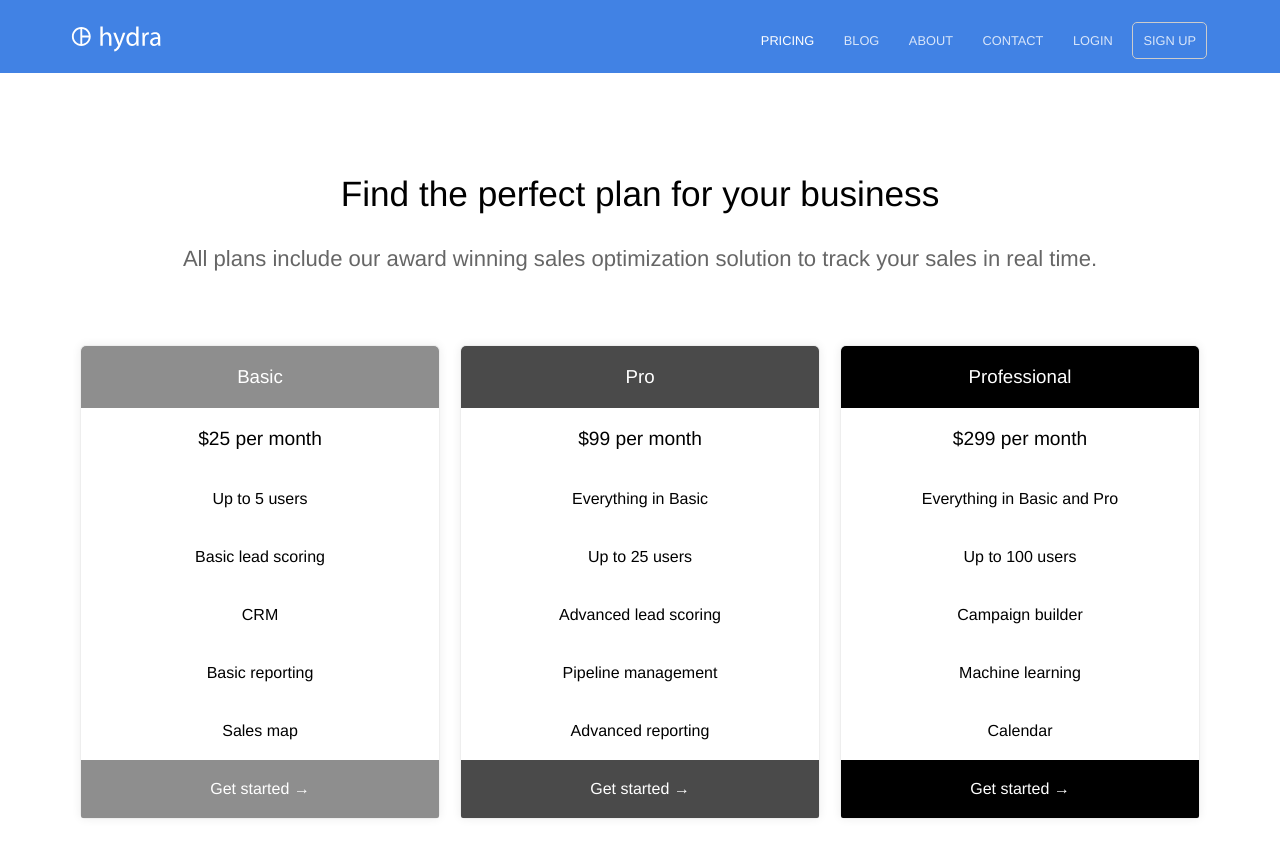
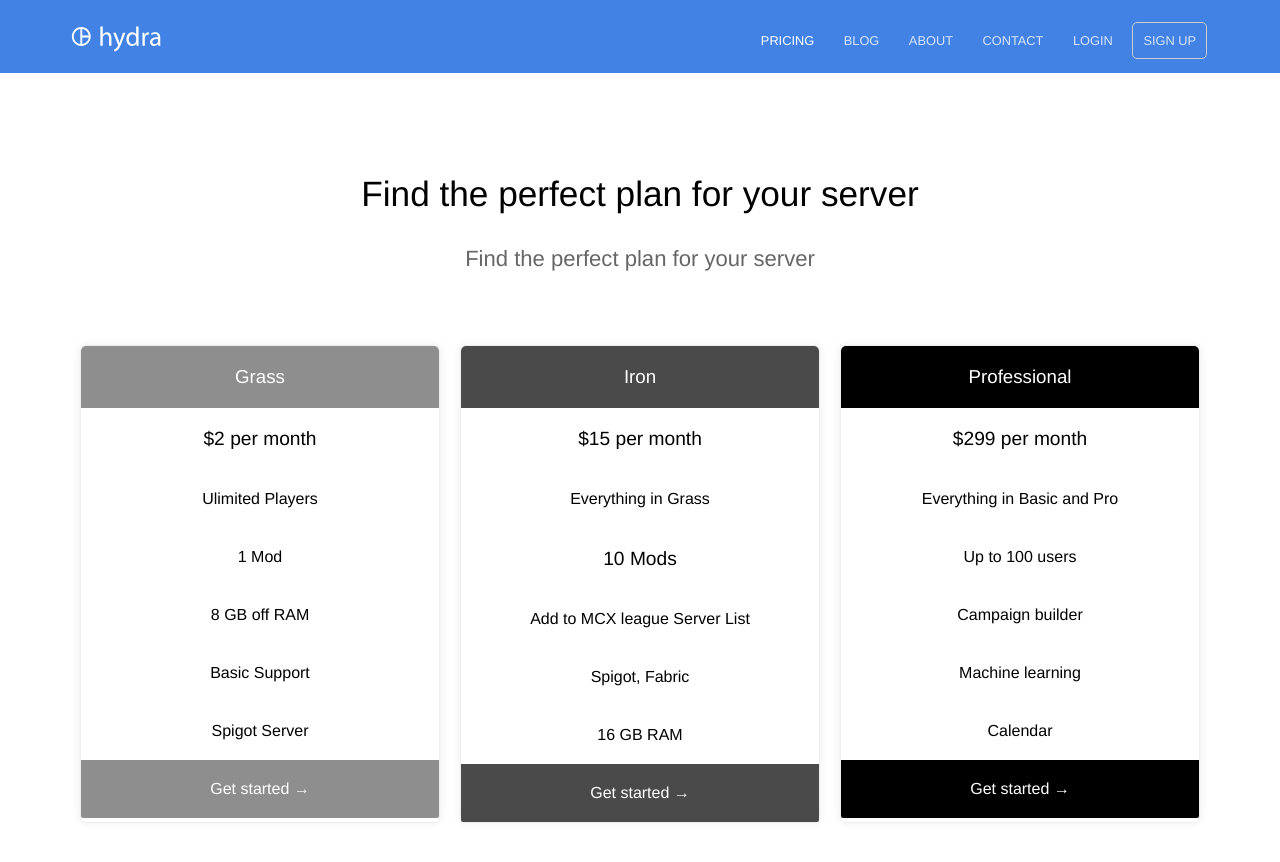
Before and after one commit to mcxleague/server-hosting, a Jekyll site: the page built from pricing.html, in a window 1280 px wide and 900 px high. Shown: the top 862 px of the window. Built offline with Jekyll 4.4.1, drawn with Linux system fonts in a browser that asks for light colours.

Commit message:
Update pricing.html

```diff
--- a/pricing.html
+++ b/pricing.html
@@ -1,40 +1,40 @@
 ---
 title: Pricing
-heading: Find the perfect plan for your business
-description: All plans include our award winning sales optimization solution to track your sales in real time.
+heading: Find the perfect plan for your server
+description: Find the perfect plan for your server
 pricing_table:
-  - name: Basic
+  - name: Grass
     color: "#8e8e8e"
     features:
-      - text: $25 per month
+      - text: $2 per month
         highlight: true
-      - text: Up to 5 users
+      - text: Ulimited Players
         highlight: false
-      - text: Basic lead scoring
+      - text: 1 Mod
         highlight: false
-      - text: CRM
+      - text: 8 GB off RAM
         highlight: false
-      - text: Basic reporting
+      - text: Basic Support
         highlight: false
-      - text: Sales map
+      - text: Spigot Server
         highlight: false
     call_to_action:
-      link: http://mysite.com?plan=basic
+      link: https://secure3.mcxleague.cf/buy/?=¨grass¨
       text: Get started
-  - name: Pro
+  - name: Iron
     color: "#4a4a4a"
     features:
-      - text: $99 per month
+      - text: $15 per month
         highlight: true
-      - text: Everything in Basic
+      - text: Everything in Grass
         highlight: false
-      - text: Up to 25 users
+      - text: 10 Mods
+        highlight: true
+      - text: Add to MCX league Server List
         highlight: false
-      - text: Advanced lead scoring
+      - text: Spigot, Fabric
         highlight: false
-      - text: Pipeline management
-        highlight: false
-      - text: Advanced reporting
+      - text: 16 GB RAM
         highlight: false
     call_to_action:
       link: http://mysite.com?plan=pro
```
